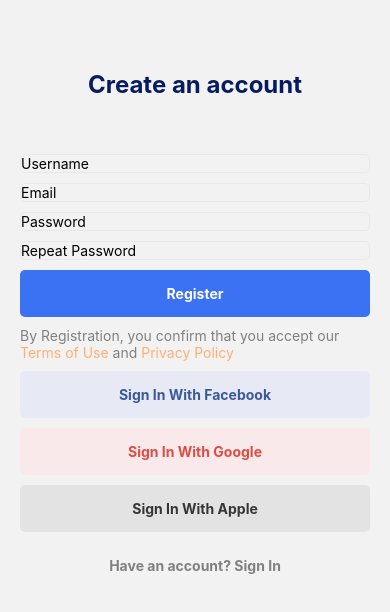
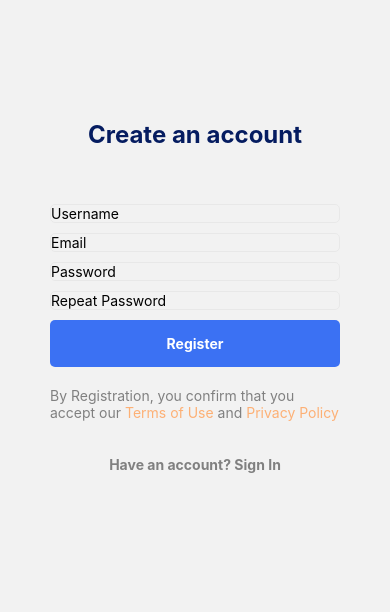
Before and after one commit to jihan212/MyPOS, a React Native app: screen /SignUp in a window 390 px wide. Shown: the top 612 px of the page. Built offline with nearby package versions, Linux system fonts and the light colour scheme.

Commit message:
Logo and design updated

```diff
--- a/app.json
+++ b/app.json
@@ -19,10 +19,17 @@
       "adaptiveIcon": {
         "foregroundImage": "./assets/adaptive-icon.png",
         "backgroundColor": "#ffffff"
-      }
+      },
+      "package": "pos.com"
     },
     "web": {
       "favicon": "./assets/favicon.png"
-    }
+    },
+    "extra": {
+      "eas": {
+        "projectId": "e215920f-b6c1-4116-b086-0d34f9cc271e"
+      }
+    },
+    "owner": "20235203035"
   }
 }
--- a/src/screens/ConfirmEmailScreen/ConfirmEmailScreen.js
+++ b/src/screens/ConfirmEmailScreen/ConfirmEmailScreen.js
@@ -11,7 +11,7 @@
 	const navigation = useNavigation();
 
 	const onConfirmPressed = () => {
-		console.warn('Confirm!');
+		navigation.navigate('SignIn');
 	};
 
 	const OnResendPressed = () => {
@@ -57,7 +57,7 @@
 };
 
 const styles = StyleSheet.create({
-	root: { alignItems: 'center', padding: 20 },
+	root: { alignItems: 'center', padding: 50 },
 	logo: {
 		width: '75%',
 		maxWidth: 300,
--- a/src/screens/ForgotPasswordScreen/ForgotPasswordScreen.js
+++ b/src/screens/ForgotPasswordScreen/ForgotPasswordScreen.js
@@ -42,7 +42,7 @@
 };
 
 const styles = StyleSheet.create({
-	root: { alignItems: 'center', padding: 20 },
+	root: { alignItems: 'center', padding: 50 },
 	logo: {
 		width: '75%',
 		maxWidth: 300,
--- a/src/screens/HomeScreen/HomeScreen.js
+++ b/src/screens/HomeScreen/HomeScreen.js
@@ -1,24 +1,38 @@
-import { View, Text, StyleSheet } from 'react-native';
+import {
+	View,
+	Text,
+	StyleSheet,
+	Image,
+	useWindowDimensions,
+} from 'react-native';
 import React from 'react';
+import Logo from '../../../assets/images/logo.png';
 
 const HomeScreen = () => {
+	const { height } = useWindowDimensions();
 	return (
 		<View style={styles.root}>
-			<Text>Home Sweet Home !</Text>
+			<Image
+				source={Logo}
+				style={[styles.logo, { height: height * 0.3 }]}
+				resizeMode='contain'
+			/>
+			<Text style={styles.text}>Welcome to Homepage !</Text>
 		</View>
 	);
 };
 const styles = StyleSheet.create({
 	root: {
 		alignItems: 'center',
+		padding: 50,
 		paddingTop: 20,
 		marginTop: 50,
 		justifyContent: 'center',
 	},
-	logo: {
-		width: '75%',
+	text: {
 		maxWidth: 300,
 		height: 100,
+		fontSize: 24,
 	},
 });
 export default HomeScreen;
--- a/src/screens/NewPasswordScreen/NewPasswordScreen.js
+++ b/src/screens/NewPasswordScreen/NewPasswordScreen.js
@@ -48,7 +48,7 @@
 };
 
 const styles = StyleSheet.create({
-	root: { alignItems: 'center', padding: 20 },
+	root: { alignItems: 'center', padding: 50 },
 	logo: {
 		width: '75%',
 		maxWidth: 300,
--- a/src/screens/SignInScreen/SignInScreen.js
+++ b/src/screens/SignInScreen/SignInScreen.js
@@ -74,7 +74,7 @@
 };
 
 const styles = StyleSheet.create({
-	root: { alignItems: 'center', padding: 20 },
+	root: { alignItems: 'center', padding: 50 },
 	logo: {
 		width: '75%',
 		maxWidth: 300,
--- a/src/screens/SignUpScreen/SignUpScreen.js
+++ b/src/screens/SignUpScreen/SignUpScreen.js
@@ -83,7 +83,7 @@
 					</Text>
 				</Text>
 
-				<SocialSignInButton />
+				{/* <SocialSignInButton /> */}
 
 				<CustomButton
 					text='Have an account? Sign In'
@@ -96,7 +96,7 @@
 };
 
 const styles = StyleSheet.create({
-	root: { alignItems: 'center', padding: 20 },
+	root: { alignItems: 'center', padding: 50 },
 	logo: {
 		width: '75%',
 		maxWidth: 300,
@@ -106,11 +106,13 @@
 		fontSize: 24,
 		fontWeight: 'bold',
 		color: '#051C60',
-		margin: 50,
+		marginTop: 70,
+		marginBottom: 50,
+		marginHorizontal: 20,
 	},
 	text: {
 		color: 'gray',
-		marginVertical: 5,
+		marginVertical: 15,
 	},
 	link: { color: '#FDB075' },
 });
```
Also changed, not shown: eas.json (added, +21 -0 lines), assets/images/logo.png.
